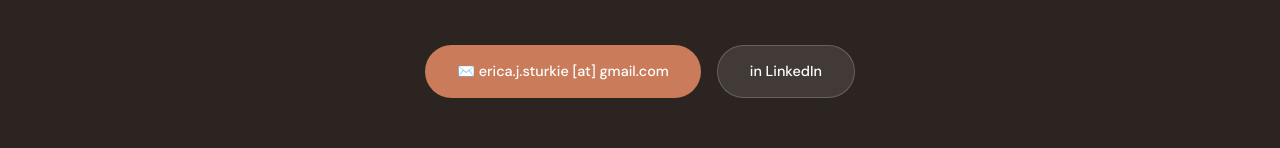
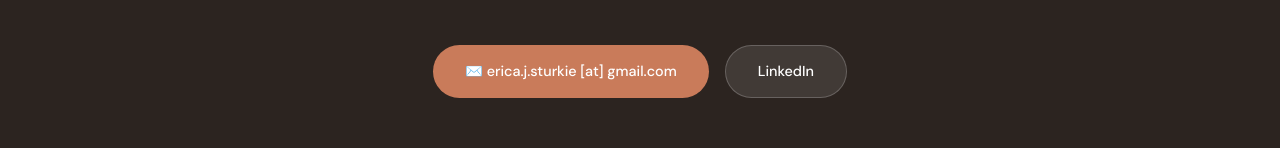
Before and after one commit to EJSturk/ericasturkie.github.io, a plain HTML site: page index.html in a window 1280 px wide. Shown: the part 7275-7423 px from the top of the page. Drawn offline with Linux system fonts and the light colour scheme.

Commit message:
Fixed LinkedIn contact button.

```diff
--- a/index.html
+++ b/index.html
@@ -1131,7 +1131,7 @@
     <p class="contact-sub">Whether you're hiring, collaborating, or just want to talk docs — I'd love to hear from you.</p>
     <div class="contact-links">
       <span class="contact-link email">✉️ erica.j.sturkie [at] gmail.com</span>
-      <a href="https://linkedin.com/in/ericasturkie" class="contact-link linkedin" target="_blank">in LinkedIn</a>
+      <a href="https://linkedin.com/in/ericasturkie" class="contact-link linkedin" target="_blank">LinkedIn</a>
     </div>
   </section>
 
```
